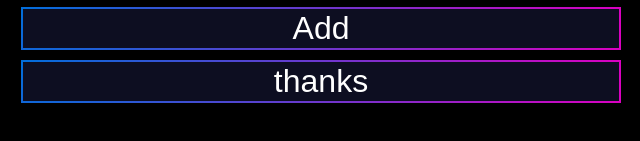
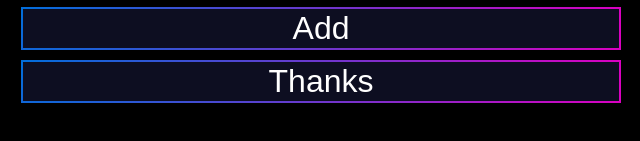
Before and after one commit to yuukikashoya/rainting, a plain HTML site: page Namerating.html in a window 1280 px wide. Shown: the part 435-576 px from the top of the page, 319-959 px from the left. Drawn offline with Linux system fonts and the light colour scheme.

Commit message:
done ready for future changes

```diff
--- a/Namerating.html
+++ b/Namerating.html
@@ -106,7 +106,7 @@
         <input type="text" id="note" name="note" required>
         <button type="submit" class="btn-gradient-border">Add</button>
         <button id="thanksButton" onclick="sayThanks()" class="btn-gradient-border">
-           thanks
+           Thanks
         </button>
     </form>
 
```
